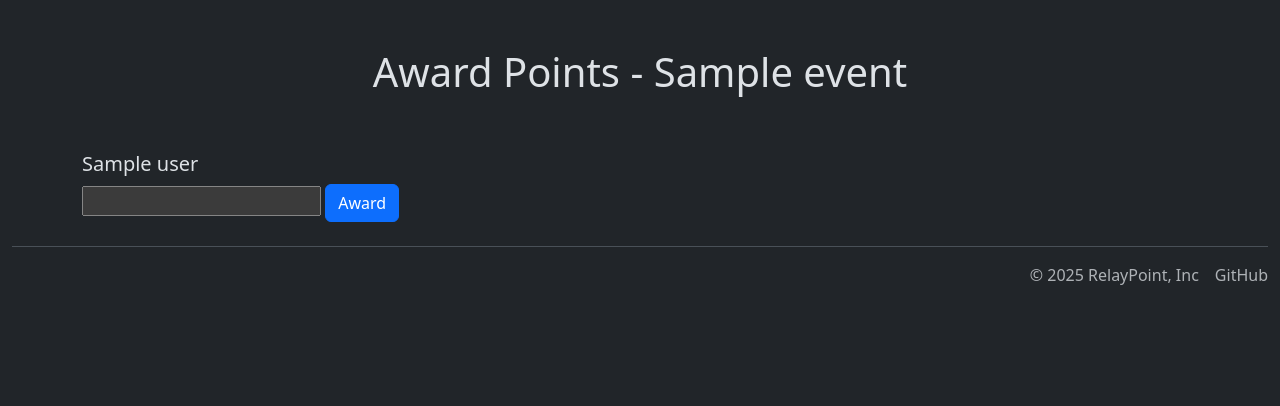
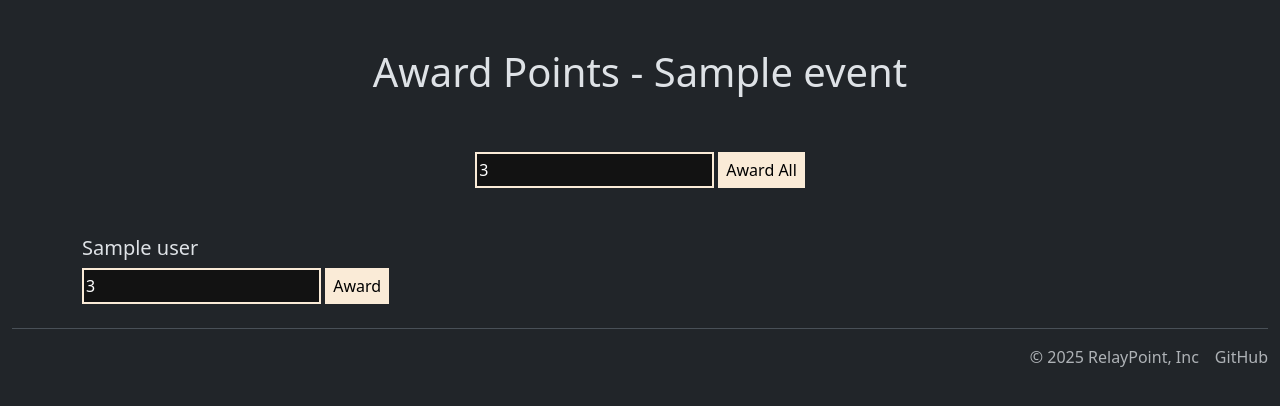
Before and after one commit to Binary-Boys-NITC/RelayPoint, a Python web app: template templates/award.html in a window 1280 px wide. Shown: the part 86-492 px from the top of the page. Run offline with Jinja, Linux system fonts and the light colour scheme; the template is opened without the code that fills it: most values are stand-ins (such as "Sample title", 1, 10 or a date in 2020).

Commit message:
award all participants + registration link popup on new tab

```diff
--- a/templates/award.html
+++ b/templates/award.html
@@ -6,6 +6,15 @@
     <title>Award Points - {{event.title}}</title>
     <link href="https://cdn.jsdelivr.net/npm/bootstrap@5.3.6/dist/css/bootstrap.min.css" rel="stylesheet" integrity="sha384-4Q6Gf2aSP4eDXB8Miphtr37CMZZQ5oXLH2yaXMJ2w8e2ZtHTl7GptT4jmndRuHDT" crossorigin="anonymous">
     <style>
+        form input {
+            height: 100%;
+            border: 2px solid antiquewhite;
+        }
+        form button {
+            background-color: antiquewhite;
+            border: 2px solid antiquewhite;
+            color: black;
+        }
     </style>
 </head>
 <body data-bs-theme="dark">
@@ -14,7 +23,13 @@
     <div class="container-fluid d-flex justify-content-center mt-5">
         <h1>Award Points - {{event.title}}</h1>
     </div>
-
+    <div class="container-fluid d-flex justify-content-center mt-5">
+        <form action="/api/award_all" method="POST">
+            <input type="hidden" name="event-id" value="{{event.id}}">
+            <input type="number" name="points" value="3">
+            <button type="submit" class="py-1">Award All</button>
+        </form>
+    </div>
     <div class="container d-flex flex-row flex-wrap gap-5 mt-5">
         {% for user in non_awarded_users %}
         <div class="d-flex flex-column justify-content-between gap-2">
@@ -22,8 +37,8 @@
             <form action="/api/award" method="POST">
                 <input type="hidden" name="event-id" value="{{event.id}}">
                 <input type="hidden" name="student-name" value="{{user}}">
-                <input type="number" name="points" value="">
-                <button type="submit" class="btn btn-primary">Award</button>
+                <input type="number" name="points" value="3">
+                <button type="submit" class="py-1">Award</button>
             </form>
         </div>
         {% endfor %}
```
Also changed, not shown: app.py (+15 -4 lines), pgapp.py (+46 -18 lines), templates/registered.html (+8 -1 lines).
